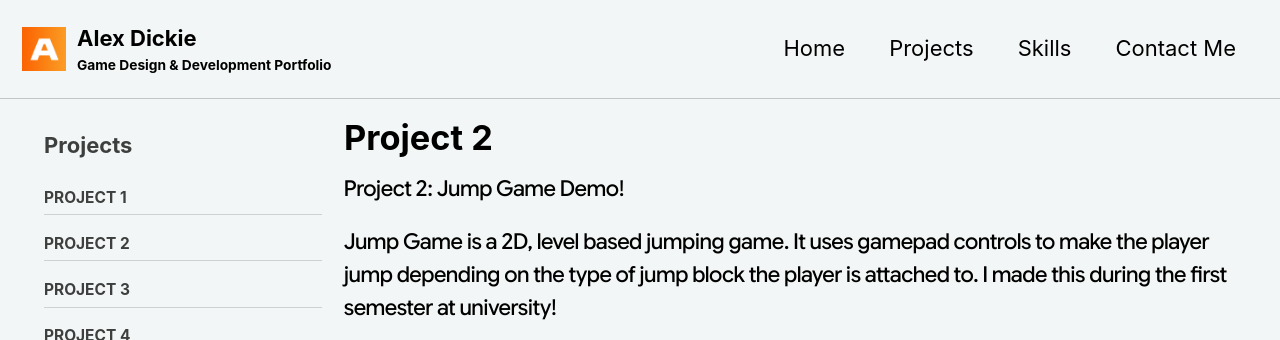
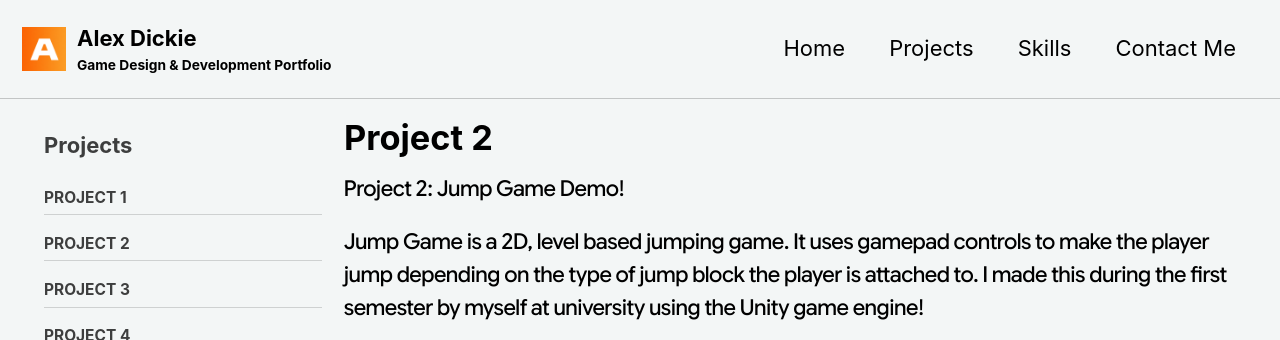
Before and after one commit to AlexUlster/AlexUlster.github.io, a Jekyll site: the page built from _pages/projects-pro2.md, in a window 1280 px wide and 900 px high, cut to the strip 0-340 px from the top of the window. Built offline with Jekyll 4.4.1, drawn with Linux system fonts in a browser that asks for light colours.

Commit message:
Update projects-pro2.md

```diff
--- a/_pages/projects-pro2.md
+++ b/_pages/projects-pro2.md
@@ -39,7 +39,7 @@ Project 2: Jump Game Demo!
 
 <div style="height: 20px;"></div>
 
-Jump Game is a 2D, level based jumping game. It uses gamepad controls to make the player jump depending on the type of jump block the player is attached to. I made this during the first semester at university!
+Jump Game is a 2D, level based jumping game. It uses gamepad controls to make the player jump depending on the type of jump block the player is attached to. I made this during the first semester by myself at university using the Unity game engine!
 
 <div style="height: 20px;"></div>
 
```
